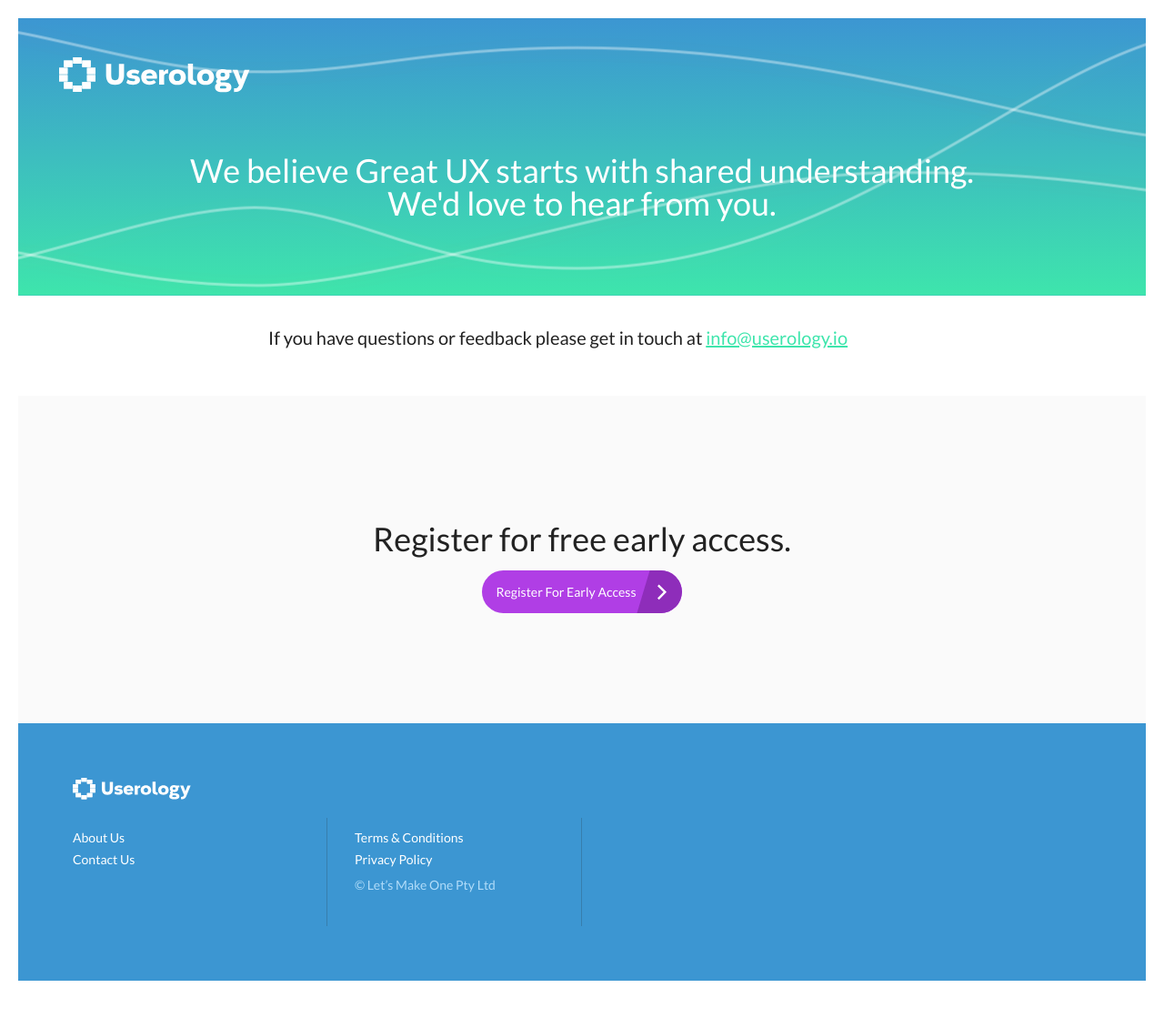
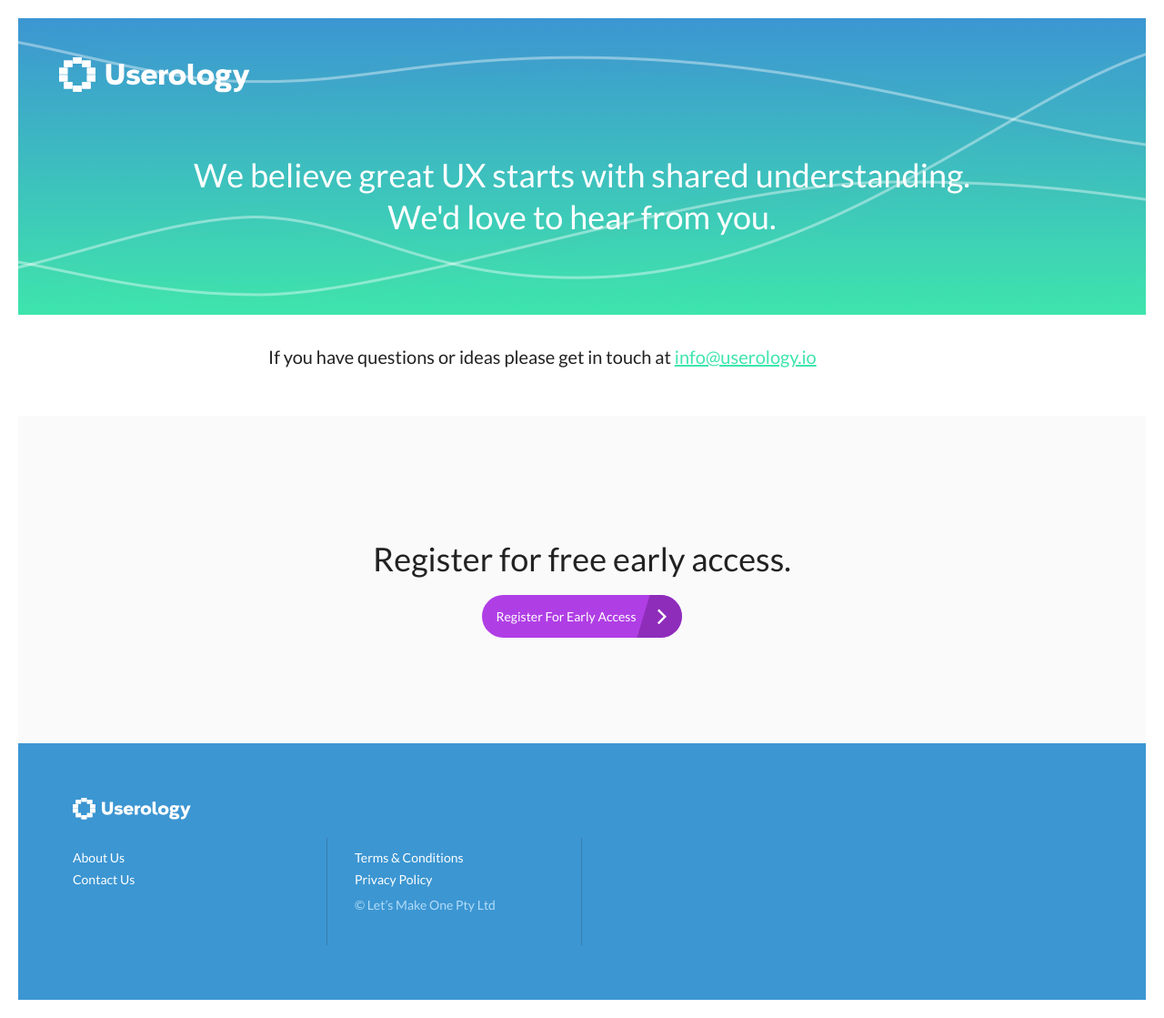
Before and after one commit to davidherse/www_userology, a Jekyll site: the page built from contact.md, in a window 1280 px wide. Shown: the whole page at 91% size. Built offline with Jekyll 4.4.1, drawn with Linux system fonts in a browser that asks for light colours; before the commit the page ends 1098 px from its top, so only the background shows below that.

Commit message:
Update layout

```diff
--- a/_layouts/contact.html
+++ b/_layouts/contact.html
@@ -4,7 +4,7 @@ layout: default
 <div class="header--about">
   {% include components/nav/index.html %}
 
-  <h1 class="header__h1">We believe Great UX starts with shared understanding. We'd love to hear from you.</h1>
+  <h1 class="header__h1">We believe great UX starts with shared understanding. We'd love to hear from you.</h1>
 </div>
 
 <div class="main--about">
--- a/_layouts/index.html
+++ b/_layouts/index.html
@@ -5,7 +5,7 @@ layout: default
   {% include components/nav/index.html %}
 
   <h1 id="register" class="header__h1">We believe great UX starts with shared understanding.</h1>
-  <p>Streamline your user experience research and reporting, so your team can spend more time creating something awesome.</p>
+  <p class="header__p">Streamline your user experience research and reporting, so your team can spend more time creating something awesome.</p>
 
 
   <div id="mc_embed_signup" class="register">
--- a/_sass/_reset.scss
+++ b/_sass/_reset.scss
@@ -51,14 +51,14 @@ h1 {
   font-size: 36px;
   margin: 12px 0 24px 0;
   font-weight: 500;
-  line-height: 1em;
+  line-height: 1.3em;
 }
 
 h2 {
   font-size: 36px;
   margin: 12px 0 24px 0;
   font-weight: 500;
-  line-height: 1em;
+  line-height: 1.3em;
 }
 
 h3 {
@@ -73,7 +73,7 @@ h4 {
 
 p {
   margin-bottom: 18px;
-    color: $grey;
+  color: $grey;
 }
 
 
--- a/contact.md
+++ b/contact.md
@@ -4,4 +4,4 @@ title: Contact us
 permalink: /contact
 ---
 
-If you have questions or feedback please get in touch at [info@userology.io](mailto:info@userology.io)
+If you have questions or ideas please get in touch at [info@userology.io](mailto:info@userology.io)
--- a/style.scss
+++ b/style.scss
@@ -35,11 +35,19 @@
 .header__section {
   max-width: 750px;
   margin: 0 auto;
+  h2 {
+    margin-bottom: 46px;
+  }
 }
 
 .header__h1 {
   max-width: 900px;
   margin: 12px auto 24px auto;
+}
+
+.header__p {
+  max-width: 540px;
+  margin: 0 auto 18px auto;
 }
 
 .main, .main--about, .main--privacy-policy {
@@ -83,6 +91,11 @@
   &:last-child {
     margin-bottom: 30px;
   }
+}
+
+.main__cta {
+  align-items: center;
+  text-align: center;
 }
 
 .cta {
```
Also changed, not shown: about.md (+1 -1 lines).
